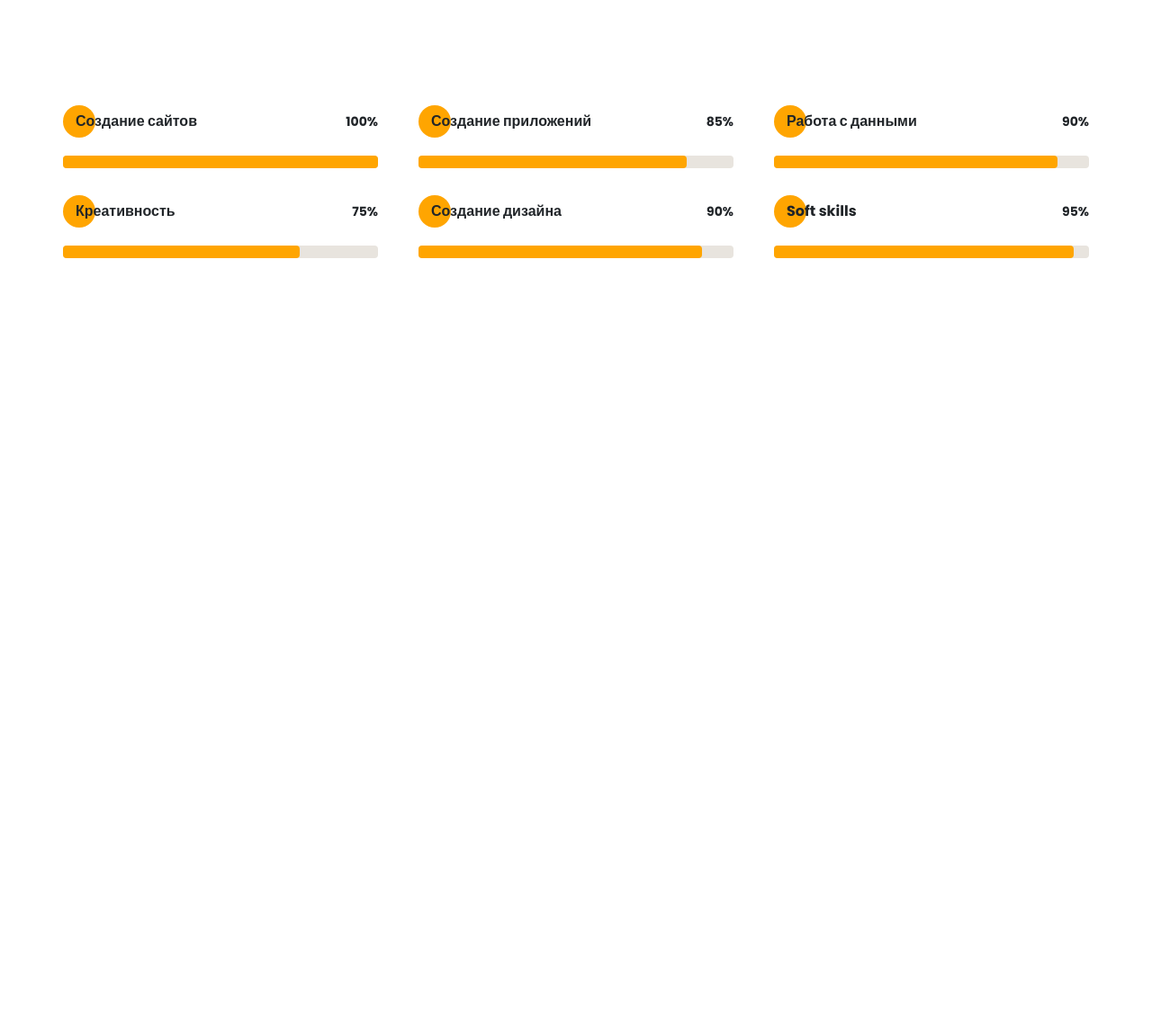
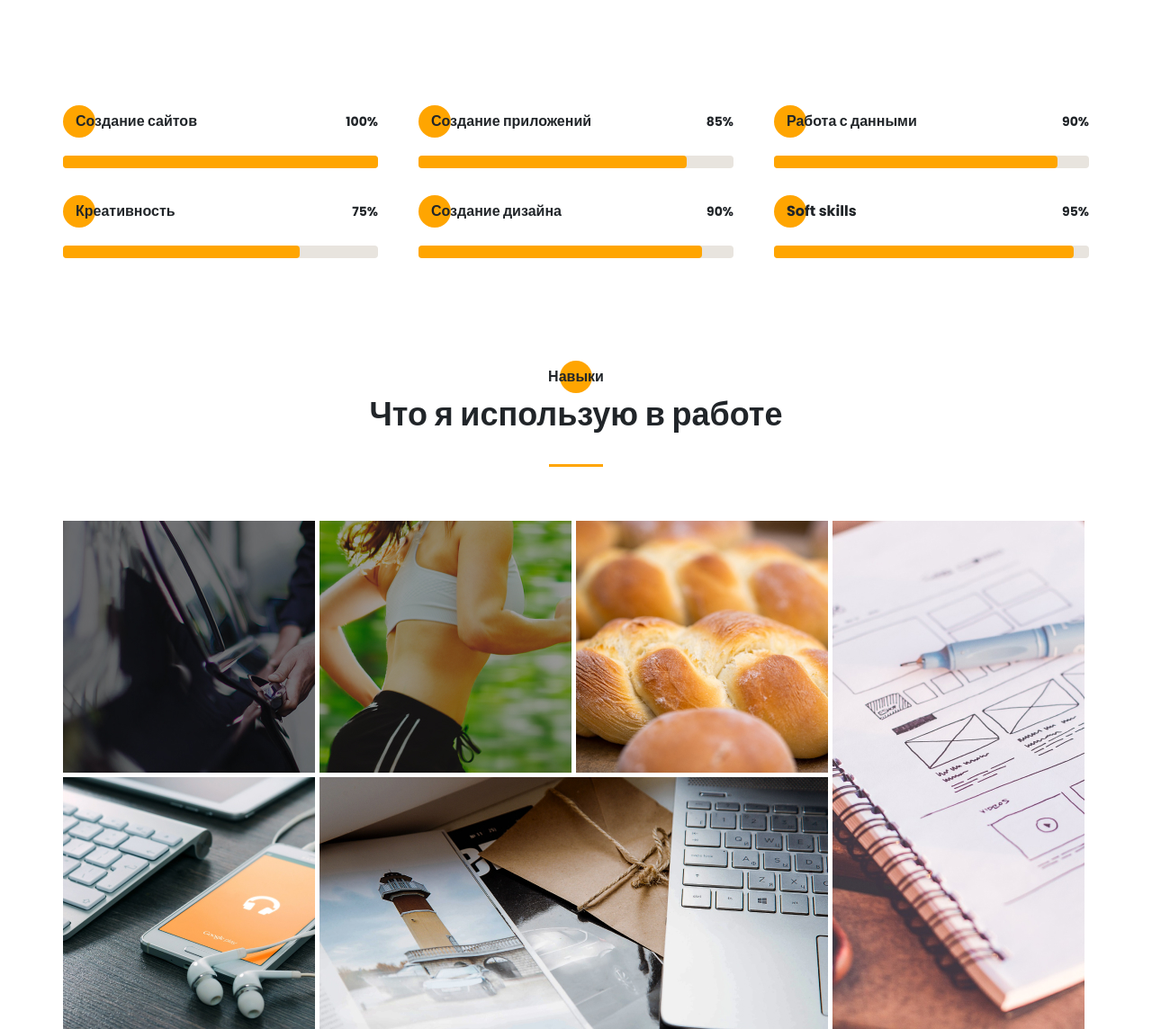
Before and after one commit to Dezmoss/Portfolio, a website: page src/index.html in a window 1280 px wide. Shown: the part 3036-4180 px from the top of the page at 90% size. Before the commit the page ends 3332 px from the top, so only its background shows below. Drawn offline with Linux system fonts and the light colour scheme.

Commit message:
Work section complete

```diff
--- a/src/index.html
+++ b/src/index.html
@@ -335,6 +335,51 @@
         </div>
     </section>
 
+    <section class="portfolio">
+        <div class="container">
+            <div class="title title_fz16 portfolio__title">Навыки</div>
+            <div class="title portfolio__subtitle">Что я использую в работе</div>
+            <div class="divider"></div>
+            <div class="portfolio__grid-container">
+                <div class="portfolio__item">
+                    <a href="#" class="portfolio__link">
+                        <img src="img/works/uber.jpg" alt="img" class="portfolio__img">
+                    </a>
+                </div>
+
+                <div class="portfolio__item">
+                    <a href="#" class="portfolio__link">
+                        <img src="img/works/pulse.jpg" alt="img" class="portfolio__img">
+                    </a>
+                </div>
+
+                <div class="portfolio__item">
+                    <a href="#" class="portfolio__link">
+                        <img src="img/works/bread.jpg" alt="img" class="portfolio__img">
+                    </a>
+                </div>
+
+                <div class="portfolio__item portfolio__vertical">
+                    <a href="#" class="portfolio__link">
+                        <img src="img/works/plans.jpg" alt="img" class="portfolio__img">
+                    </a>
+                </div>
+
+                <div class="portfolio__item">
+                    <a href="#" class="portfolio__link">
+                        <img src="img/works/ipad.jpg" alt="img" class="portfolio__img">
+                    </a>
+                </div>
+
+                <div class="portfolio__item portfolio__horizont">
+                    <a href="#" class="portfolio__link">
+                        <img src="img/works/mac.jpg" alt="img" class="portfolio__img">
+                    </a>
+                </div>
+            </div>
+        </div>
+    </section>
+
     <script src="js/script.js"></script>
 </body>
 </html>
--- a/src/js/script.js
+++ b/src/js/script.js
@@ -1,3 +1,4 @@
+//Menu button
 const hamburger = document.querySelector('.hamburger'),
     menu = document.querySelector('.menu'),
     closeElem = document.querySelector('.menu__close');
@@ -10,6 +11,7 @@ closeElem.addEventListener('click', () => {
     menu.classList.remove('active');
 });
 
+//Skill bars
 const percent = document.querySelectorAll('.skills__percent'),
     progress = document.querySelectorAll('.skills__yellow-progress');
 
--- /dev/null
+++ b/src/sass/blocks/_portfolio.scss
@@ -0,0 +1,32 @@
+.portfolio {
+    min-height: 746px;
+    padding-top: 120px;
+    &__title {
+        position: relative;
+        text-align: center;
+        @include before_circle;
+        &:before {
+            left: 50%;
+            transform: translateX(-50%);
+        }
+    }
+    &__subtitle {
+        text-align: center;
+    }
+    &__grid-container {
+        min-height: 565px;
+        margin-top: 60px;
+        display: grid;
+        grid-template: repeat(2, 280px) / repeat(4, 280px);
+        grid-auto-rows: 280px;
+        gap: 5px;
+    }
+    &__vertical {
+        grid-column: 4/5;
+        grid-row: 1/3;
+    }
+    &__horizont {
+        grid-column: 2/4;
+        grid-row: 2/3;
+    }
+}
--- a/src/sass/blocks/_skills.scss
+++ b/src/sass/blocks/_skills.scss
@@ -1,6 +1,6 @@
 .skills {
     min-height: 1024px;
-    margin-top: 120px;
+    padding-top: 120px;
     &__title {
         position: relative;
         text-align: center;
--- a/src/sass/style.scss
+++ b/src/sass/style.scss
@@ -11,6 +11,7 @@
 @import "blocks/divider";
 @import "blocks/resume";
 @import "blocks/skills";
+@import "blocks/portfolio";
 
 * {
     font-family: 'Poppins', sans-serif;
```
Also changed, not shown: dist/css/style.min.css, dist/img/works/mac.jpg (added), dist/index.html, dist/js/script.js, src/css/style.min.css, src/img/works/mac.jpg (added).
